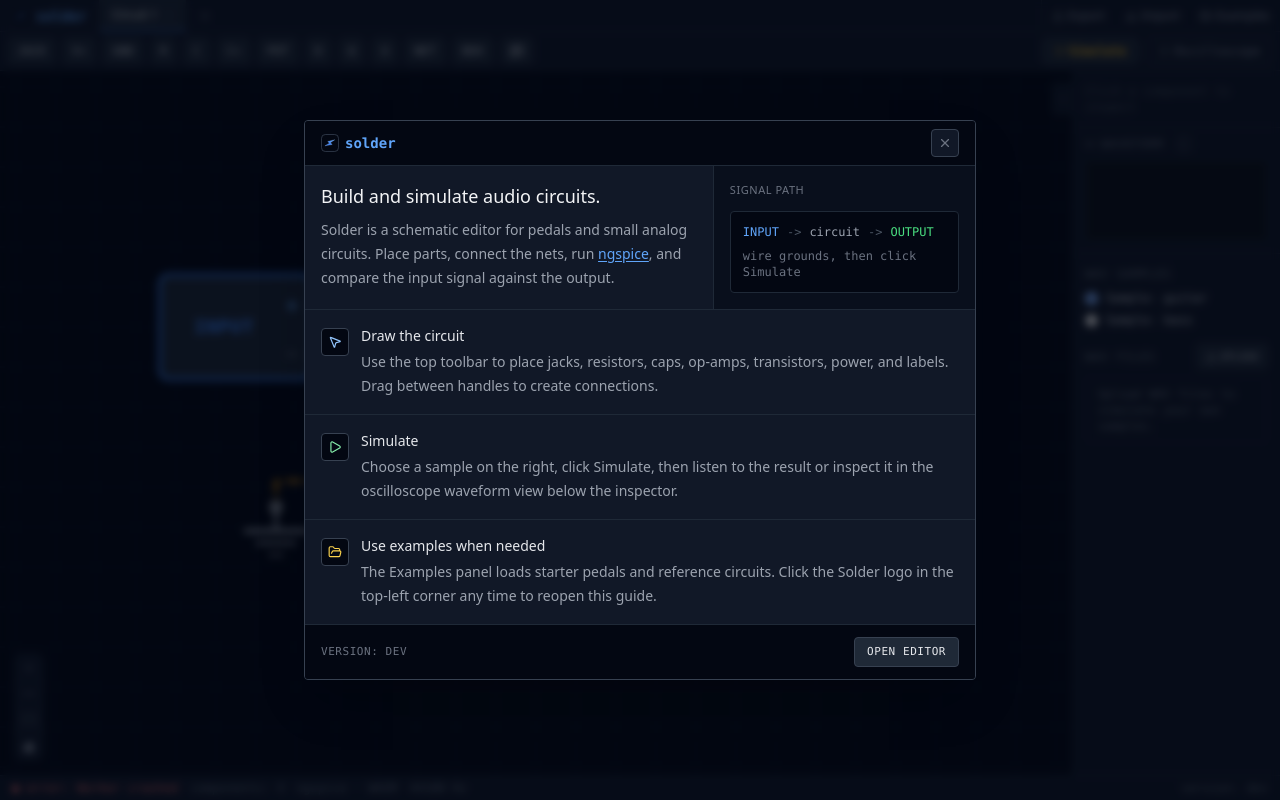
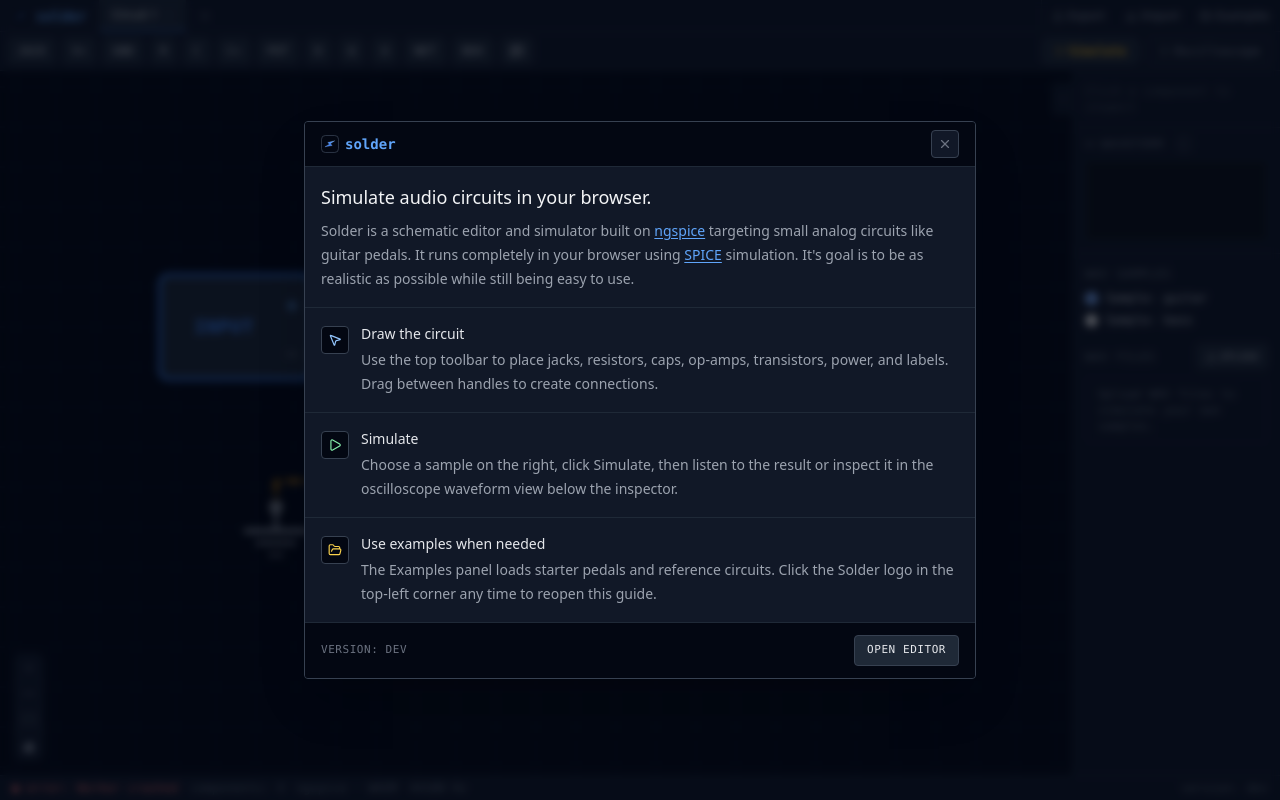
Before and after one commit to lukevers/solder, a React (Vite) app: page / in a window 1280 px wide. Built offline with nearby package versions, Linux system fonts and the light colour scheme.

Commit message:
Update welcome modal

```diff
--- a/src/components/WelcomeModal.tsx
+++ b/src/components/WelcomeModal.tsx
@@ -63,14 +63,13 @@
         </div>
 
         <div className="min-h-0 flex-1 overflow-y-auto">
-          <div className="grid border-gray-800 border-b md:grid-cols-[1.4fr_0.9fr]">
+          <div className="border-gray-800 border-b">
             <div className="px-4 py-4">
               <h2 className="font-medium text-gray-100 text-lg">
-                Build and simulate audio circuits.
+                Simulate audio circuits in your browser.
               </h2>
-              <p className="mt-2 max-w-xl text-gray-400 text-sm leading-6">
-                Solder is a schematic editor for pedals and small analog
-                circuits. Place parts, connect the nets, run{' '}
+              <p className="mt-2 text-gray-400 text-sm leading-6">
+                Solder is a schematic editor and simulator built on{' '}
                 <a
                   href="https://ngspice.sourceforge.io/"
                   target="_blank"
@@ -78,31 +77,23 @@
                   className="text-blue-400 underline underline-offset-2 transition-colors hover:text-blue-300"
                 >
                   ngspice
-                </a>
-                , and compare the input signal against the output.
+                </a>{' '}
+                targeting small analog circuits like guitar pedals. It runs
+                completely in your browser using{' '}
+                <a
+                  href="https://en.wikipedia.org/wiki/SPICE"
+                  target="_blank"
+                  rel="noreferrer"
+                  className="text-blue-400 underline underline-offset-2 transition-colors hover:text-blue-300"
+                >
+                  SPICE
+                </a>{' '}
+                simulation. It's goal is to be as realistic as possible while
+                still being easy to use.
               </p>
-            </div>
-
-            <div className="border-gray-800 border-t bg-gray-950/50 px-4 py-4 md:border-t-0 md:border-l">
-              <div className="font-sans text-[11px] text-gray-500 uppercase tracking-wider">
-                Signal path
-              </div>
-              <div className="mt-3 rounded border border-gray-800 bg-gray-950 px-3 py-3 font-mono text-xs">
-                <div className="flex items-center gap-2 text-gray-300">
-                  <span className="text-blue-400">INPUT</span>
-                  <span className="text-gray-600">-&gt;</span>
-                  <span className="text-gray-400">circuit</span>
-                  <span className="text-gray-600">-&gt;</span>
-                  <span className="text-green-400">OUTPUT</span>
-                </div>
-                <div className="mt-2 text-gray-500">
-                  wire grounds, then click Simulate
-                </div>
-              </div>
             </div>
           </div>
 
-          <div>
           <div className="flex items-start gap-3 border-gray-800 border-b px-4 py-4">
             <div className="mt-0.5 flex h-7 w-7 flex-shrink-0 items-center justify-center rounded border border-gray-700 bg-gray-950 text-blue-300">
               <MousePointer2 size={14} />
@@ -124,9 +115,9 @@
             <div>
               <div className="text-gray-200 text-sm">Simulate</div>
               <p className="mt-1 text-gray-400 text-sm leading-6">
-                  Choose a sample on the right, click Simulate, then listen to
-                  the result or inspect it in the oscilloscope waveform view
-                  below the inspector.
+                Choose a sample on the right, click Simulate, then listen to the
+                result or inspect it in the oscilloscope waveform view below the
+                inspector.
               </p>
             </div>
           </div>
@@ -140,11 +131,10 @@
                 Use examples when needed
               </div>
               <p className="mt-1 text-gray-400 text-sm leading-6">
-                  The Examples panel loads starter pedals and reference
-                  circuits. Click the Solder logo in the top-left corner any
-                  time to reopen this guide.
+                The Examples panel loads starter pedals and reference circuits.
+                Click the Solder logo in the top-left corner any time to reopen
+                this guide.
               </p>
-              </div>
             </div>
           </div>
         </div>
```
Lines whose indentation alone changed are shown as unchanged.
